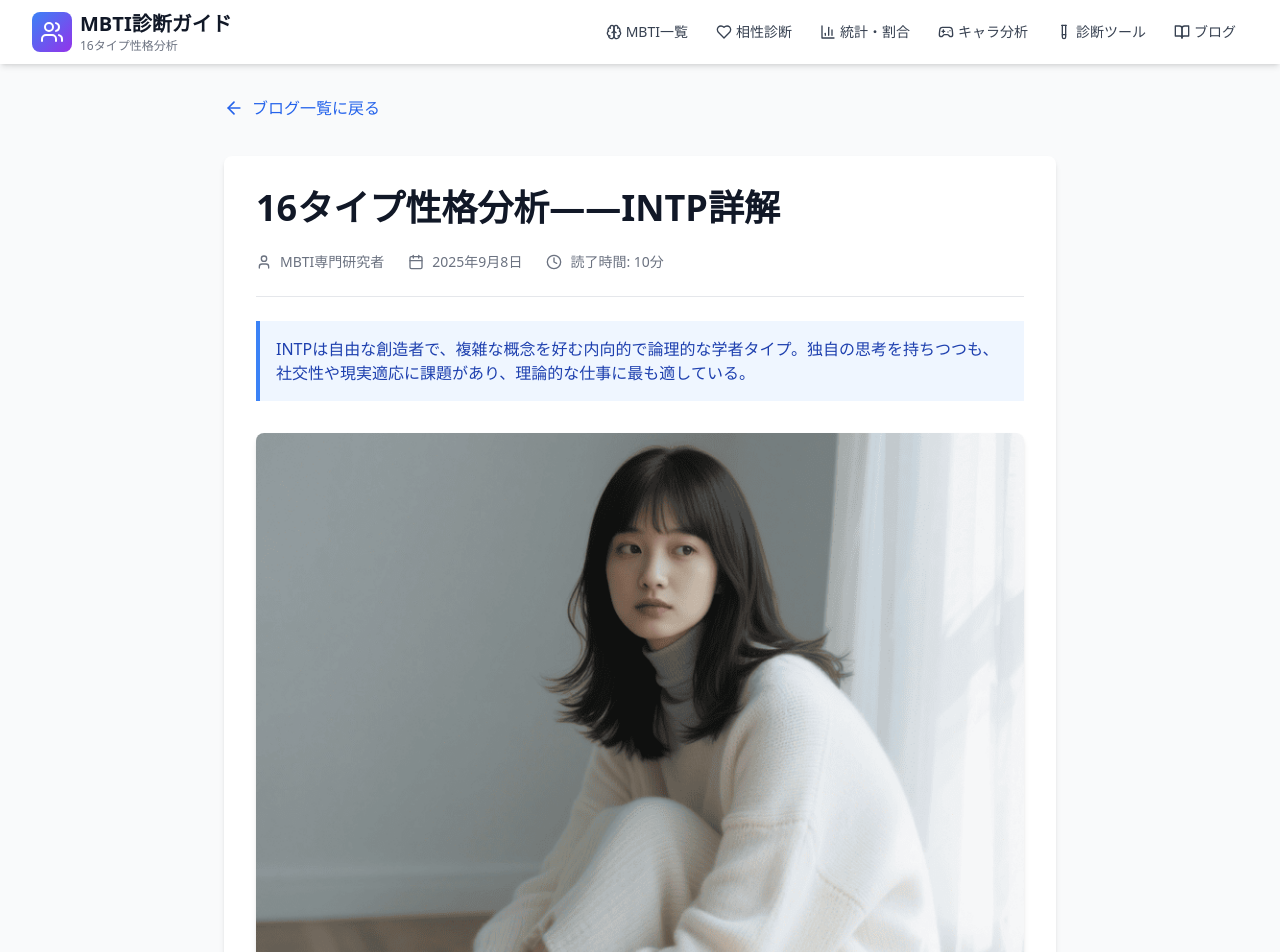
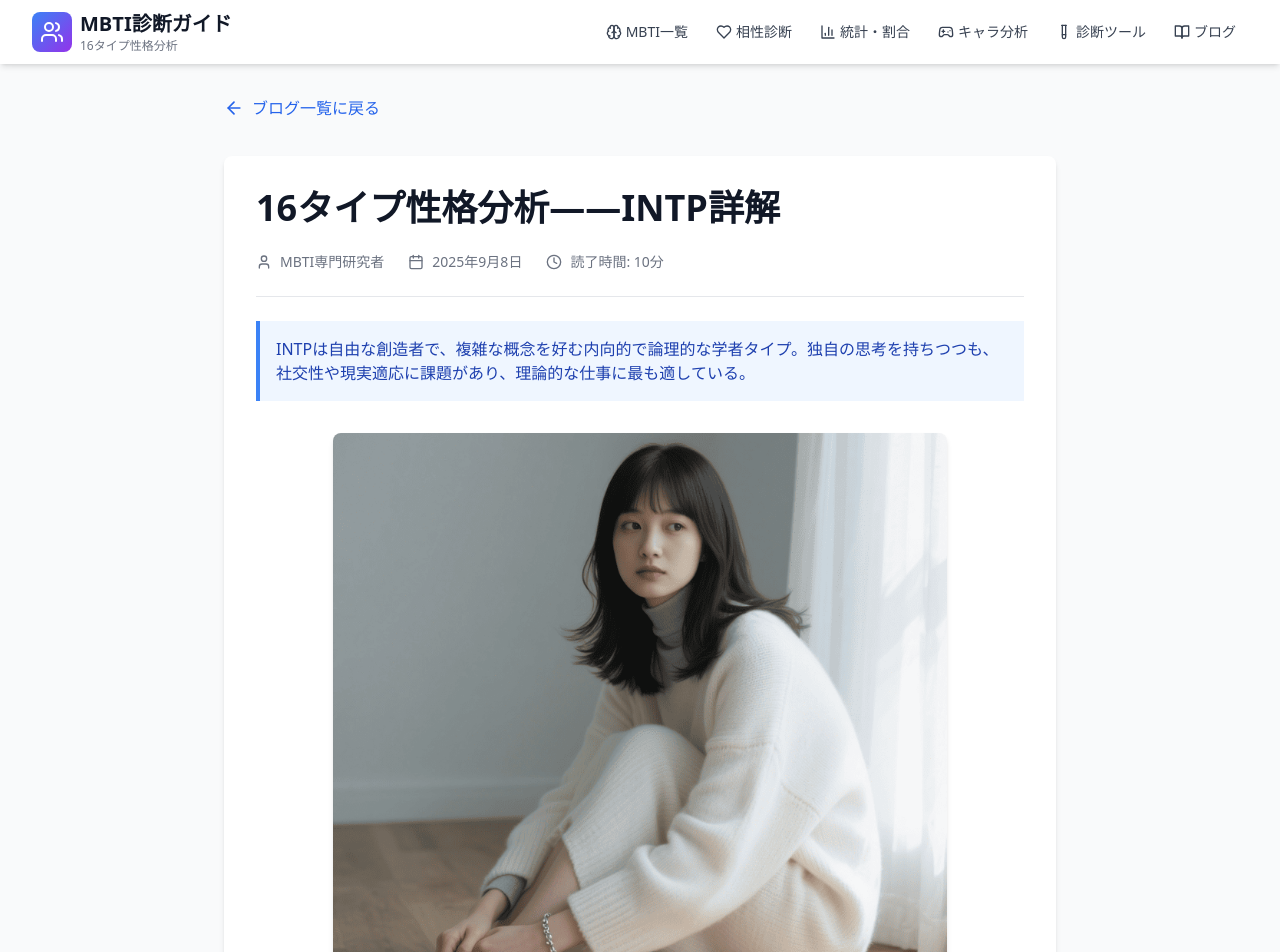
Before and after one commit to wangshaochun/mbti-statistics, a Next.js app: page /blog/1 in a window 1280 px wide. Shown: the top 952 px of the page. Built offline with nearby package versions, Linux system fonts and the light colour scheme.

Commit message:
add image

```diff
--- a/src/data/blogs.ts
+++ b/src/data/blogs.ts
@@ -786,6 +786,19 @@ INTJ男性とESTJ女性、あなたたちはお互いにとって最強の盾で
     tags: ['INTJ', 'ESTJ'],
     readTime: 8,
     image: '/images/intj-estj-01.png'
+  },
+  {
+    id: '8',
+    title: 'MBTIタイプ性格マッチング図',
+    excerpt: 'MBTIタイプ性格マッチング図',
+    content: `
+MBTI自体に誤りはなく、むしろ物差しのようなものです。もし「物差し」を「目的」としてしまうなら、本末転倒です。私たちは分類効果を誇張して個人差を軽視すべきではなく、このテストの「ラベルトラップ」から抜け出し、一人ひとりのリアルな存在に目を向けるべきです。結局のところ、私たちが付き合うのは「人」そのものです。それぞれの状況は唯一無二であり、人間関係のカギはMBTIではなく、誠実さにあるのです！自分自身を理解し、社会と関わるためのツールなのです。
+    `,
+    author: 'MBTI専門研究者',
+    publishDate: '2025-10-25',
+    tags: ['MBTI'],
+    readTime: 1,
+    image: '/images/mbti-matching-chart.png'
   }
 ];
 
--- a/src/pages/blog/[id].tsx
+++ b/src/pages/blog/[id].tsx
@@ -101,13 +101,11 @@ const BlogPostPage: React.FC<BlogPostPageProps> = ({ post, relatedPosts }) => {
             </div>
               {/* imamge */}
               {post.image && (
-                <div className="mb-8">
-                  <Image
+                <div className="mb-8 flex justify-center">
+                  <img
                     src={post.image}
                     alt={post.title}
-                    width={600}
-                    height={400}
-                    className="w-full h-auto rounded-lg shadow-md"
+                    className="w-4/5 h-auto rounded-lg shadow-md"
                   />
                 </div>
               )}
```
Also changed, not shown: public/images/mbti-matching-chart.png (added), 1 other file (tests, documents, lock files or other folders).
